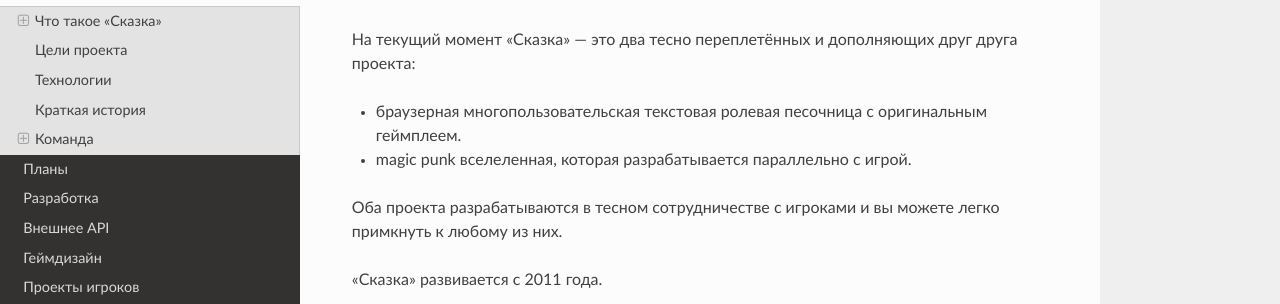
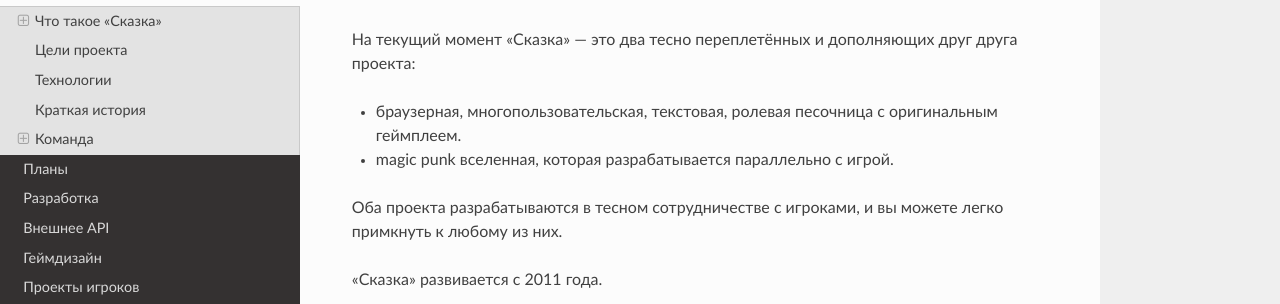
Before and after one commit to the-tale/tt_docs, a Sphinx documentation site: the page built from docs/source/intro.rst, in a window 1280 px wide and 900 px high. Shown: the part 188-492 px from the top of the window. Built offline with Sphinx 7.4.7 and the Read the Docs theme 2.0.0, drawn with Linux system fonts in a browser that asks for light colours.

Commit message:
правка ошибок найденных @ghost

```diff
--- a/docs/source/FAQ.rst
+++ b/docs/source/FAQ.rst
@@ -10,6 +10,6 @@ F.A.Q.
 Переведите «Сказку» на английский (китайский, клингонский)
 ----------------------------------------------------------
 
-Игра использует нетривиальный генератор текста. Отсутствие времени и уровень знания английскго разрабоотчиками не позволяет этого сделать.
+Игра использует нетривиальный генератор текста. Отсутствие времени и уровень знания английского разработчиками не позволяет этого сделать.
 
 Кроме того, необходимо будет переводить множество художественных текстов, что дорого и сложно. Сейчас мы не можем позволить такую роскошь.
--- a/docs/source/development/how_to_start.rst
+++ b/docs/source/development/how_to_start.rst
@@ -3,7 +3,7 @@
 
 **Спасибо что интересуетесь нашим проектом!** Мы (в особенности Tiendil) обещаем всеми силами помогать вам.
 
-Присоединиться в разработке можно разными способами, все они привычны для open souce проектов:
+Присоединиться в разработке можно разными способами, все они привычны для open source проектов:
 
 - Помогите улучшить нашу докумнетацию — её не бывает много.
 - Напишите новый юнит-тест — это поможет познакомиться с интересующей вас частью игры и сделает её немного надёжнее.
--- a/docs/source/intro.rst
+++ b/docs/source/intro.rst
@@ -6,10 +6,10 @@
 
 На текущий момент «Сказка» — это два тесно переплетённых и дополняющих друг друга проекта:
 
-- браузерная многопользовательская текстовая ролевая песочница с оригинальным геймплеем.
-- magic punk вселеленная, которая разрабатывается параллельно с игрой.
+- браузерная, многопользовательская, текстовая, ролевая песочница с оригинальным геймплеем.
+- magic punk вселенная, которая разрабатывается параллельно с игрой.
 
-Оба проекта разрабатываются в тесном сотрудничестве с игроками и вы можете легко примкнуть к любому из них.
+Оба проекта разрабатываются в тесном сотрудничестве с игроками, и вы можете легко примкнуть к любому из них.
 
 «Сказка» развивается с 2011 года.
 
```
